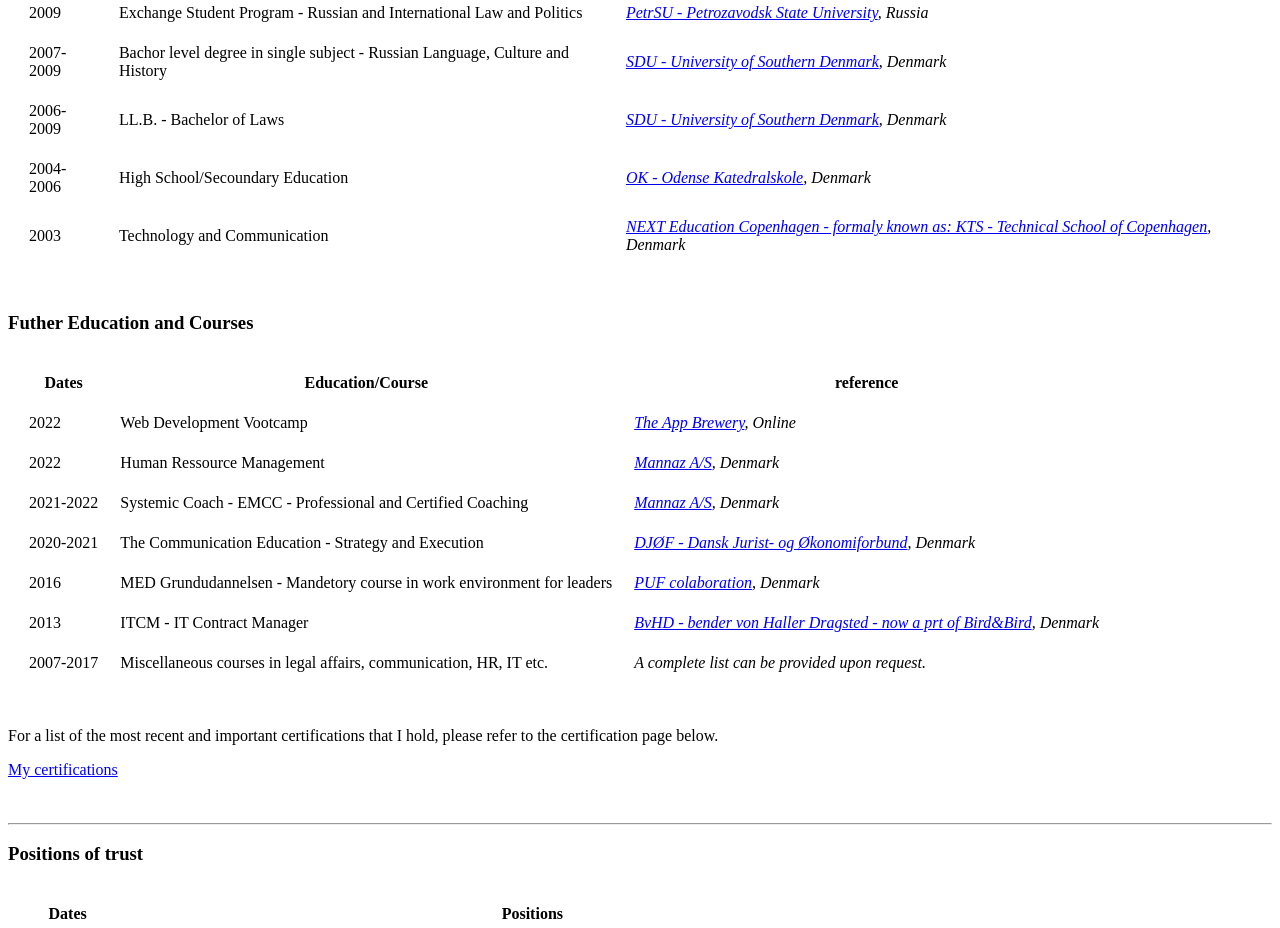
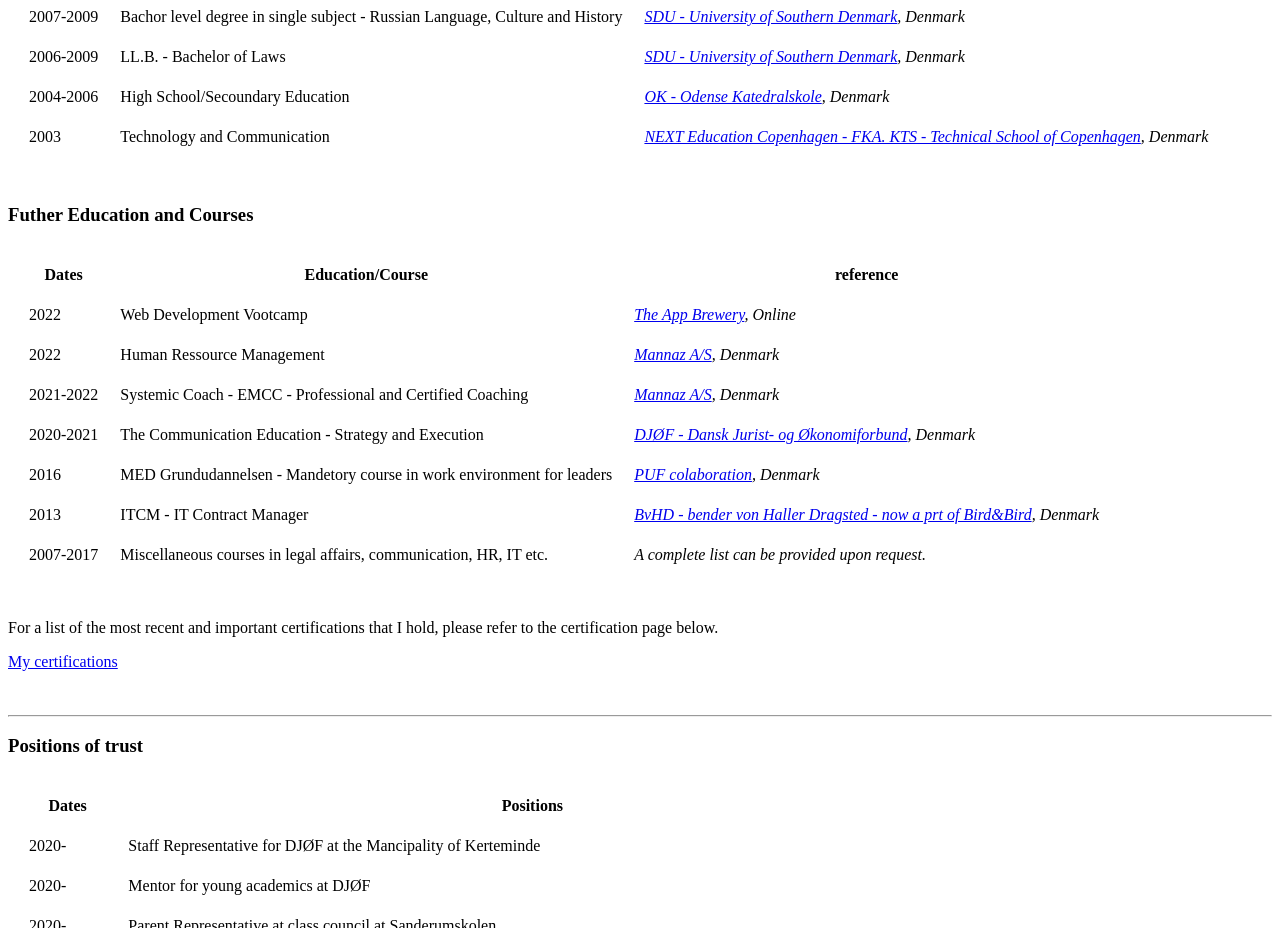
Before and after one commit to JQ485/CV, a plain HTML site: page index.html in a window 1280 px wide. Shown: the part 1335-2263 px from the top of the page. Drawn offline with Linux system fonts and the light colour scheme.

Commit message:
Update index.html

```diff
--- a/index.html
+++ b/index.html
@@ -161,7 +161,7 @@
       <tr>
         <td>2003</td>
         <td>Technology and Communication</td>
-        <td><em><a target="_blank" href="https://nextkbh.dk/">NEXT Education Copenhagen - formaly known as: KTS - Technical School of Copenhagen</a>, Denmark</em></td>
+        <td><em><a target="_blank" href="https://nextkbh.dk/">NEXT Education Copenhagen - FKA. KTS - Technical School of Copenhagen</a>, Denmark</em></td>
       </tr>
     </tbody>
   </table>
```
